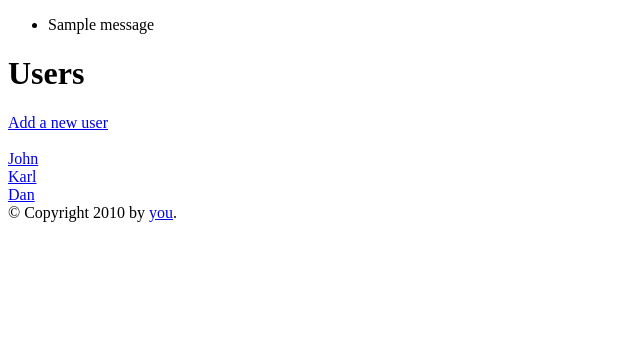
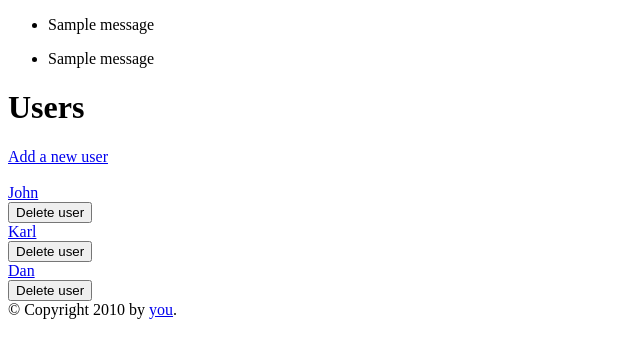
Before and after one commit to daniil-kharaman/movie_web_app, a Flask app: page /users in a window 1280 px wide. Shown: the top 358 px of the page, without its empty margins (0-640 px from the left). Run offline with Flask 3, Linux system fonts and the light colour scheme; one stand-in notice (Sample message) is shown; parts of the project's set-up code (start-up, migrations or seed data) failed here and were passed over.

Commit message:
Error handling

```diff
--- a/app.py
+++ b/app.py
@@ -5,6 +5,8 @@
 from dotenv import load_dotenv
 import requests
 from flask_migrate import Migrate
+from sqlalchemy import exc
+
 
 load_dotenv()
 app = Flask(__name__)
@@ -12,7 +14,12 @@
 API_KEY = os.getenv('API_KEY')
 app.config['SQLALCHEMY_DATABASE_URI'] = data_manager.db_file_name
 migrate = Migrate(app, db)
-db.init_app(app)
+try:
+    db.init_app(app)
+except exc.ArgumentError as e:
+    print(f"Impossible to connect to the database: {e}")
+    quit()
+
 
 
 def validate_username(username: str):
@@ -123,6 +130,13 @@
         flash('Something went wrong, try again later.', 'error')
 
 
+@app.errorhandler(exc.OperationalError)
+def operational_error(e):
+    flash('Technical works, try again later!', 'error')
+    print(f"Impossible to connect to the database: {e}")
+    return render_template('error.html'), 500
+
+
 @app.get('/')
 #TODO create home page
 def home():
@@ -139,6 +153,13 @@
 def user_movies(user_id):
     movies = data_manager.get_user_movies(user_id)
     return render_template('user_movies.html', movies=movies)
+
+
+@app.post('/users/<user_id>')
+def delete_user_from_db(user_id):
+    data_manager.delete_user(user_id)
+    flash('User is successfully deleted.', 'info')
+    return redirect(url_for('list_all_users'))
 
 
 @app.route('/add_user', methods=['GET', 'POST'])
@@ -161,7 +182,7 @@
                 title, year, rating, poster, director = movie_to_add
                 data_manager.add_movie(title=title, year=year, rating=rating,
                                        poster=poster, director=director, user_id=user_id)
-                flash('Movie is successfully added.')
+                flash('Movie is successfully added.', 'info')
     return render_template('add_movie.html')
 
 
@@ -178,7 +199,7 @@
             title, director, year, rating, poster = movie_to_update
             data_manager.update_movie(movie_id=movie_id, title=title, director=director,
                                       year=year, rating=rating, poster=poster)
-            flash('Movie is successfully updated.')
+            flash('Movie is successfully updated.', 'info')
     movie = data_manager.get_movie_by_id(movie_id)
     return render_template('update_movie.html', movie=movie)
 
@@ -186,9 +207,16 @@
 @app.post('/users/<user_id>/delete_movie/<movie_id>')
 def delete_movie_from_db(user_id, movie_id):
     data_manager.delete_movie(movie_id)
-    flash('Movie is successfully deleted.')
+    flash('Movie is successfully deleted.', 'info')
     return redirect(url_for('user_movies', user_id=user_id))
 
 
+
+
+
 if __name__ == '__main__':
-    app.run(debug=True)
+    with app.app_context():
+        if data_manager.check_database_connection():
+            app.run(debug=True)
+        else:
+            exit(1)
--- a/templates/layout.html
+++ b/templates/layout.html
@@ -7,11 +7,20 @@
     {% endblock %}
   </head>
   <body>
-    {% with messages = get_flashed_messages() %}
+    {% with messages = get_flashed_messages(category_filter=["info"]) %}
         {% if messages %}
-        <ul class=flashes>
+        <ul class=flashes-info>
         {% for message in messages %}
         <li>{{ message }}</li>
+        {% endfor %}
+        </ul>
+        {% endif %}
+        {% endwith %}
+    {% with errors = get_flashed_messages(category_filter=["error"]) %}
+        {% if errors %}
+        <ul class=flashes-error>
+        {% for error in errors %}
+        <li>{{ error }}</li>
         {% endfor %}
         </ul>
         {% endif %}
--- a/templates/user_movies.html
+++ b/templates/user_movies.html
@@ -5,6 +5,7 @@
 {% block content %}
     <h1>Movies</h1>
     <div class="movies-grid">
+         <a href="add_movie" class="add-user-link">Add a new movie</a><br><br>
     {% for movie in movies %}
     <div class="movie-item">
         <div class="movie">
@@ -27,7 +28,6 @@
                 <a href="update_movie/{{movie.id}}" class="btn btn-small">Update</a>
             </div>
             <div class="delete">
-<!--                <a href="delete_movie/{{movie.id}}" class="btn btn-small">Delete</a>-->
                     <form action="delete_movie/{{movie.id}}" method="post">
                         <input type="submit" value="Delete">
                     </form>
@@ -37,7 +37,7 @@
     {% endfor %}
 </div>
     <br><br>
-    <a href="add_movie" class="add-user-link">Add a new movie</a><br><br>
+
 {% endblock %}
 {% block footer %}
     {{ super() }}
--- a/templates/users.html
+++ b/templates/users.html
@@ -10,6 +10,11 @@
         <div class="user">
             <a href="/users/{{user.id}}" class="user-link">{{user.name}}</a>
         </div>
+        <div class="delete-user">
+            <form action="/users/{{user.id}}" method="post">
+                <input type="submit" value="Delete user">
+            </form>
+        </div>
     </div>
     {% endfor %}
 {% endblock %}
```
Also changed, not shown: templates/error.html (added, +9 -0 lines), database/data.db, storage/data_manager_interface.py, storage/sqlite_data_manager.py.
